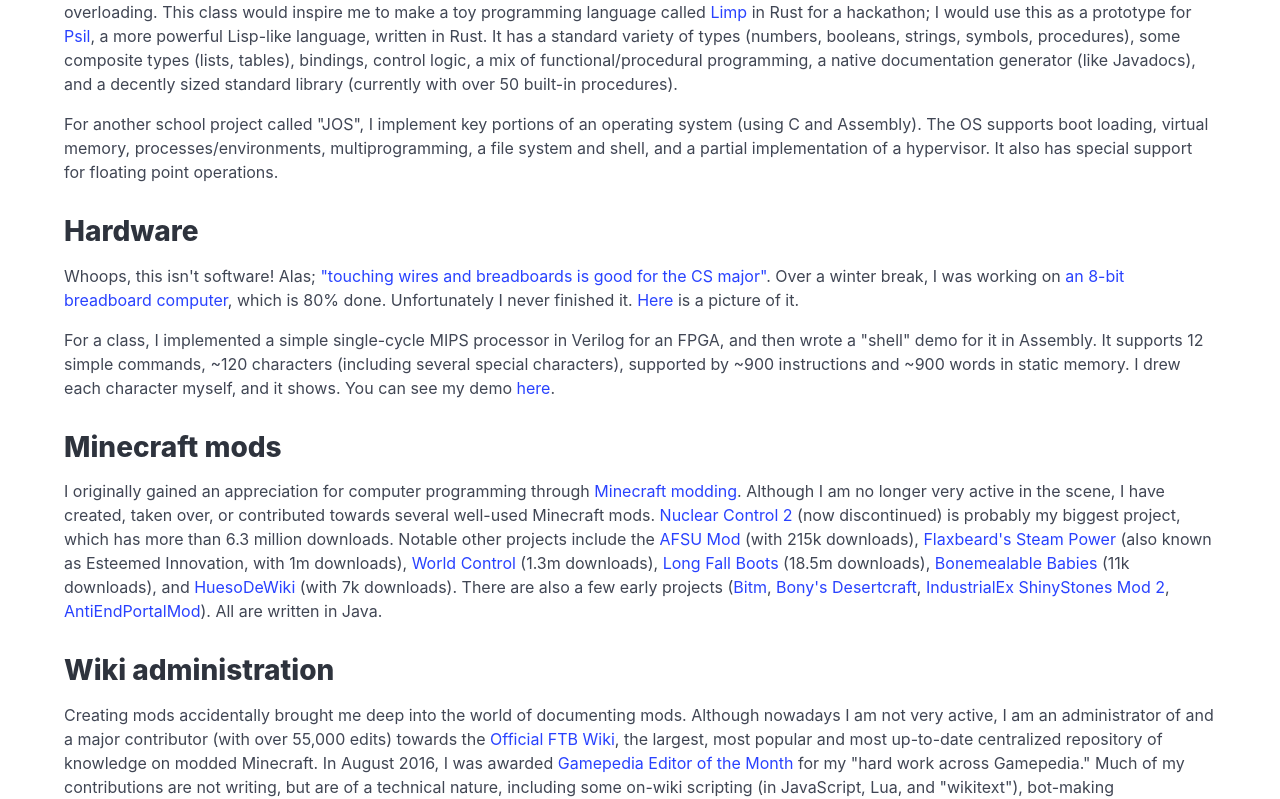
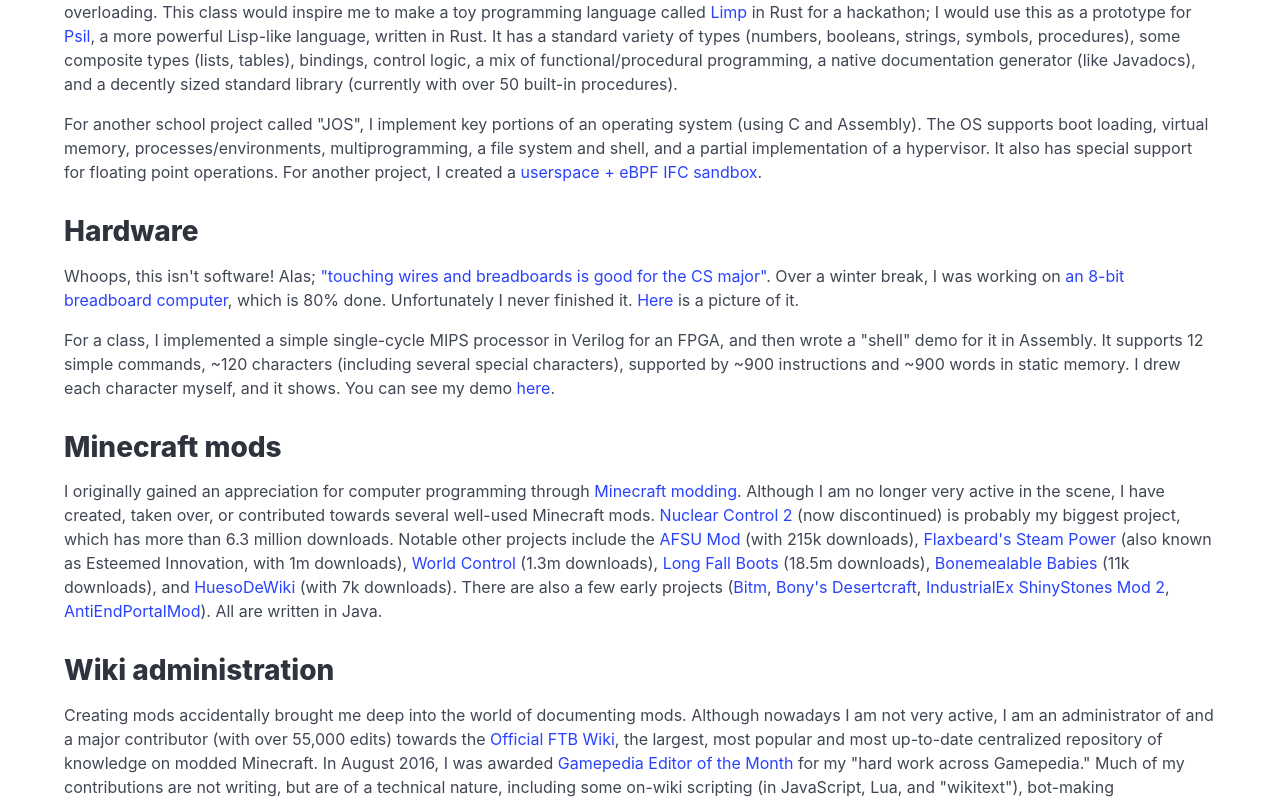
Before and after one commit to eric-unc/eric-unc.github.io, a Nuxt app: page /software in a window 1280 px wide. Shown: the part 990-1789 px from the top of the page. Built offline with nearby package versions, Linux system fonts and the light colour scheme.

Commit message:
minor updates

```diff
--- a/pages/research.vue
+++ b/pages/research.vue
@@ -36,7 +36,7 @@
 
           <h2>Research Projects</h2>
           <ul>
-            <li>Adapting sandboxing to TEEs; this project is my current focus. Inspired by papers like <a href="https://dl.acm.org/doi/pdf/10.1145/3231594">Ryoan</a>, I am exploring a powerful threat model where neither an application nor a hypervisor is not trusted to not leak sensitive data. We are exploring covert channels between an application and hypervisor and defenses for them, particularly for large language models. I am working on a paper on this topic.</li>
+            <li>TEE sandboxing for LLMs; this project is my current focus. Inspired by papers like <a href="https://dl.acm.org/doi/pdf/10.1145/3231594">Ryoan</a>, I am exploring a powerful threat model where neither an application nor a hypervisor is not trusted to not leak sensitive data. We are exploring covert channels between an application and hypervisor and defenses for them, particularly for large language models. I am working on a paper on this topic.</li>
             <li>"SATerm" - eBPF Termination. Under <a href="https://people.cs.vt.edu/djwillia/">Professor Dan Williams</a> (<a href="https://rosalab.github.io/">ROSA</a>), I contributed to a project exploring the termination of long-running eBPF extensions. We submitted to USENIX ATC '25 with mixed reviews; currently the paper is being lead by another student, and some of the work is being upstreamed to Linux.</li>
             <li>Media Attestation. This project is being lead by <a href="https://jessewei.dev/">Jesse Wei</a>. Under <a href="https://andrewkwong.org/">Professor Andrew Kwong</a>, we are exploring using ARM CCA and the <a href="https://c2pa.org/">C2PA standard</a> to prove the authenticity of images generated by a mobile camera.</li>
             <li>"Native Enclave" - for our <a href="https://andrewkwong.org/comp790-185.html">Research in Security</a> class project, I worked with Yulu Pan on porting <a href="https://github.com/keystone-enclave/keystone">Keystone</a>, a RISC-V TEE implementation, to uClinux (Linux without virtual memory), to try to explore how the idea of TEEs could be extended to become a first-class memory protection mechanism in a "native enclave" system. Unfortunately, Keystone is pretty tied to virtual memory, but I hope to revisit this idea for a future project.</li>
--- a/pages/software.vue
+++ b/pages/software.vue
@@ -20,7 +20,7 @@
 
         <h2>Languages/Systems</h2>
         <p>For a school project, I created a <a href="https://github.com/eric-unc/520-compiler">"mini" Java compiler</a> targeting a custom VM. My compiler supports basic integer and boolean operations, arrays, basic control logic, and some level of OOP. There's also support for field initialization, constructors, for loops, and some level of broken support for overloading. This class would inspire me to make a toy programming language called <a href="https://github.com/eric-unc/limp">Limp</a> in Rust for a hackathon; I would use this as a prototype for <a href="https://github.com/eric-unc/psil">Psil</a>, a more powerful Lisp-like language, written in Rust. It has a standard variety of types (numbers, booleans, strings, symbols, procedures), some composite types (lists, tables), bindings, control logic, a mix of functional/procedural programming, a native documentation generator (like Javadocs), and a decently sized standard library (currently with over 50 built-in procedures).</p>
-        <p>For another school project called "JOS", I implement key portions of an operating system (using C and Assembly). The OS supports boot loading, virtual memory, processes/environments, multiprogramming, a file system and shell, and a partial implementation of a hypervisor. It also has special support for floating point operations.</p>
+        <p>For another school project called "JOS", I implement key portions of an operating system (using C and Assembly). The OS supports boot loading, virtual memory, processes/environments, multiprogramming, a file system and shell, and a partial implementation of a hypervisor. It also has special support for floating point operations. For another project, I created a <a href="https://github.com/rosalab/nic-sandbox">userspace + eBPF IFC sandbox</a>.</p>
 
         <h2>Hardware</h2>
         <p>Whoops, this isn't software! Alas; <a href="https://jessewei.dev/projects/leds/">"touching wires and breadboards is good for the CS major"</a>. Over a winter break, I was working on <a href="https://eater.net/8bit">an 8-bit breadboard computer</a>, which is 80% done. Unfortunately I never finished it. <a href="/computer.jpg">Here</a> is a picture of it.</p>
```
